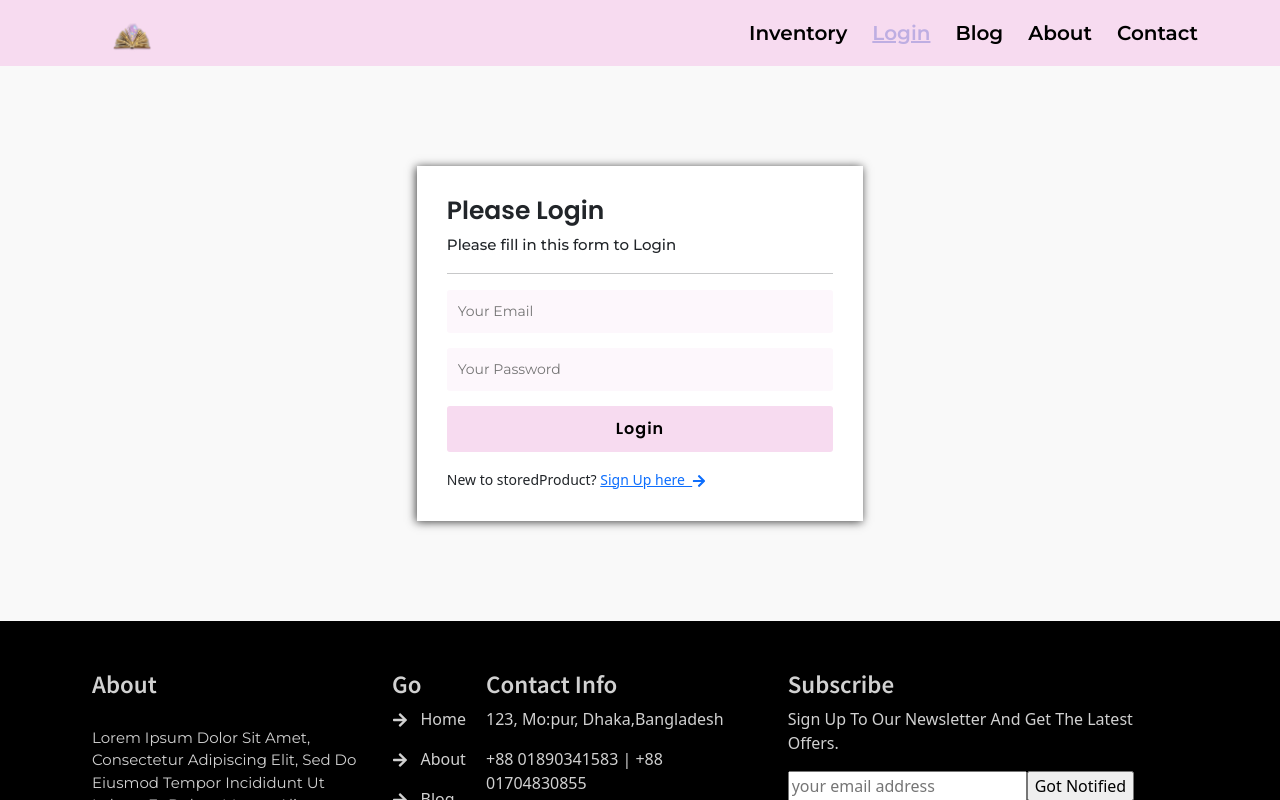
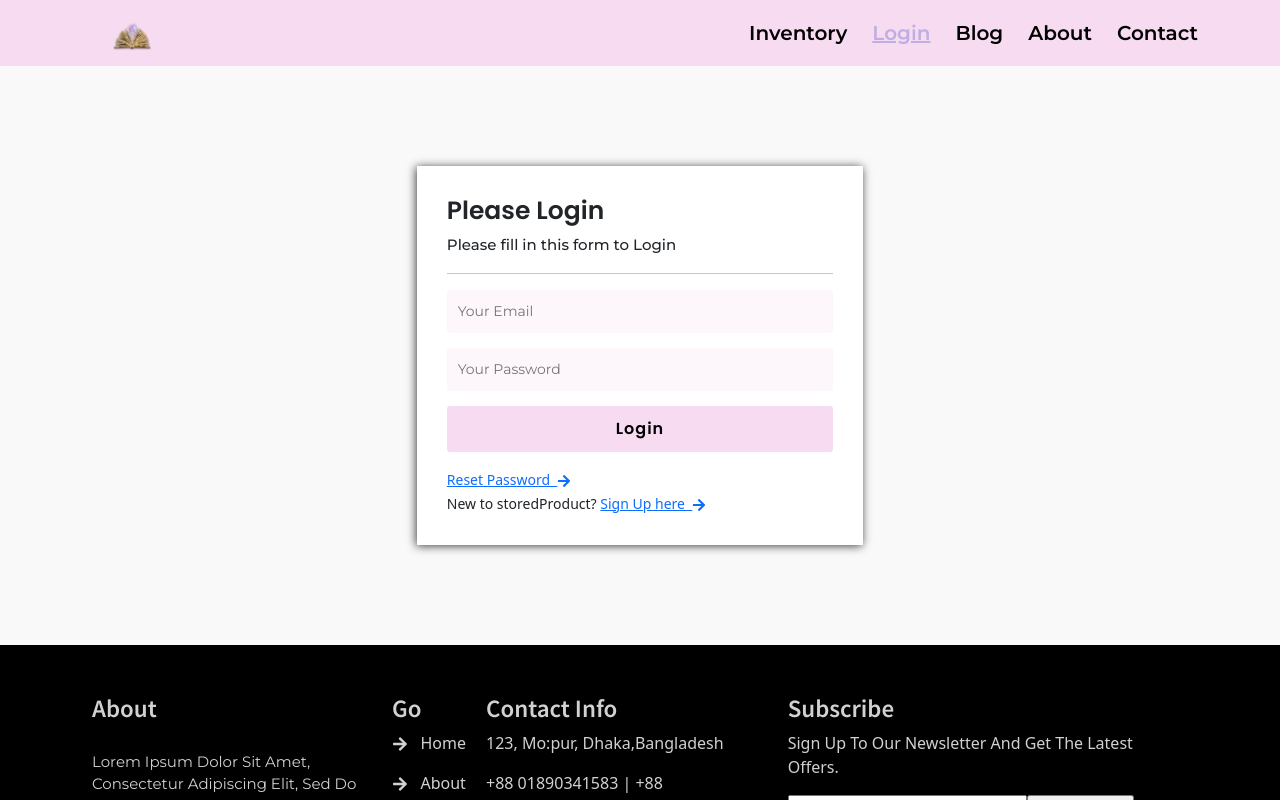
Before and after one commit to SHAFAYET-HOWLADER/warehouse_management_client_side, a React (Create React App) app: page /login in a window 1280 px wide. Shown: the top 800 px of the page. Built offline with nearby package versions, Linux system fonts and the light colour scheme; no server answers.

Commit message:
auth added

```diff
--- a/src/Components/Pages/Login/Login.js
+++ b/src/Components/Pages/Login/Login.js
@@ -1,34 +1,52 @@
-import React from 'react';
-import { Link, useNavigate} from 'react-router-dom';
+import React, { useRef } from 'react';
+import { Link, useNavigate } from 'react-router-dom';
 import { FaArrowRight } from 'react-icons/fa';
 import { useSignInWithEmailAndPassword } from 'react-firebase-hooks/auth';
+import { useSendPasswordResetEmail } from 'react-firebase-hooks/auth';
 import auth from '../../../firebase.init';
 import Loading from '../Shared/Loading/Loading';
+import { async } from '@firebase/util';
+import { toast, ToastContainer } from 'react-toastify';
 
 
 const Login = () => {
-   const navigate  = useNavigate();
+    const emailRef = useRef('')
+    const passwordRef = useRef('')
+    const navigate = useNavigate();
     const [
         signInWithEmailAndPassword,
         loginUser,
         loginLoading,
         loginError,
     ] = useSignInWithEmailAndPassword(auth);
+    const [sendPasswordResetEmail] = useSendPasswordResetEmail(auth);
     let error;
-    if(loginError){
-       error = <p className='text-danger'>Error : {loginError.message}</p>
+    if (loginError) {
+        error = <p className='text-danger'>Error : {loginError.message}</p>
     }
-    if(loginLoading){
-       return <Loading/>;
+    if (loginLoading) {
+        return <Loading />;
     }
-    if(loginUser){
+    if (loginUser) {
         navigate('/home')
+        toast('Successfully login')
+        console.log(loginUser)
     }
     const loginHandler = async (event) => {
         event.preventDefault();
-        const email = event.target.email.value;
-        const password = event.target.password.value;
-        signInWithEmailAndPassword(email, password)
+        const email = emailRef.current.value;
+        const password = passwordRef.current.value;
+        await signInWithEmailAndPassword(email, password)
+    }
+    const resetPass = async() => {
+        const email = emailRef.current.value;
+       if(email){
+        await sendPasswordResetEmail(email);
+        toast('Sent email');
+       }
+       else{
+        toast('Please input email');
+       }
     }
     return (
         <section id='register'>
@@ -38,16 +56,18 @@ const Login = () => {
                     <p>Please fill in this form to Login</p>
                     <hr className='hr_width' />
                     <form className='inputField' onSubmit={loginHandler}>
-                        <input type="email" name='email' placeholder='Your Email' required autoComplete='off' />
-                        <input type="password" name='password' placeholder='Your Password' required autoComplete='off' />
+                        <input type="email" ref={emailRef} name='name' placeholder='Your Email' required autoComplete='off' />
+                        <input type="password" ref={passwordRef} name='name' placeholder='Your Password' required autoComplete='off' />
                         {error}
                         <input type="submit" id='submit' value='Login' />
                     </form>
+                    <small onClick={resetPass}> <Link to='/login'>Reset Password&nbsp; <FaArrowRight /></Link></small>
+                    <br />
                     <small>New to storedProduct? <Link to='/register'>Sign Up here&nbsp; <FaArrowRight /> </Link></small>
                 </div>
+                <ToastContainer/>
             </div>
         </section>
     );
 };
-
 export default Login;
--- a/src/Components/Pages/Register/Register.js
+++ b/src/Components/Pages/Register/Register.js
@@ -17,7 +17,7 @@ const Register = () => {
         registerLoading,
         registerError,
     ] = useCreateUserWithEmailAndPassword(auth, { sendEmailVerification: true });
-    const [updateProfile, updateError] = useUpdateProfile(auth);
+    const [updateProfile] = useUpdateProfile(auth);
     let regError;
     if (registerError) {
         regError = <p className='text-danger'>Error: {registerError.message}</p>
@@ -26,7 +26,7 @@ const Register = () => {
         return <Loading />;
     }
     if (registerUser) {
-        console.log(registerUser)
+        navigate('/home')
     }
 
     const signUpHandler = async (event) => {
@@ -36,7 +36,7 @@ const Register = () => {
         const password = event.target.password.value;
         const confirmPassword = event.target.confirm.value;
         if (password !== confirmPassword) {
-            toast("Password doesn't match")
+            toast("Password doesn't match");
             return;
         }
         await createUserWithEmailAndPassword(email, password, confirmPassword)
--- a/src/Components/Pages/Shared/Topbar.js
+++ b/src/Components/Pages/Shared/Topbar.js
@@ -16,6 +16,8 @@ const Topbar = () => {
         <div className='index'>
             <Navbar collapseOnSelect expand="lg" style={{
                 backgroundColor: '#F7DBF0'
+
+
             }}>
                 <Container>
                     <CustomLink to="/home">
```
